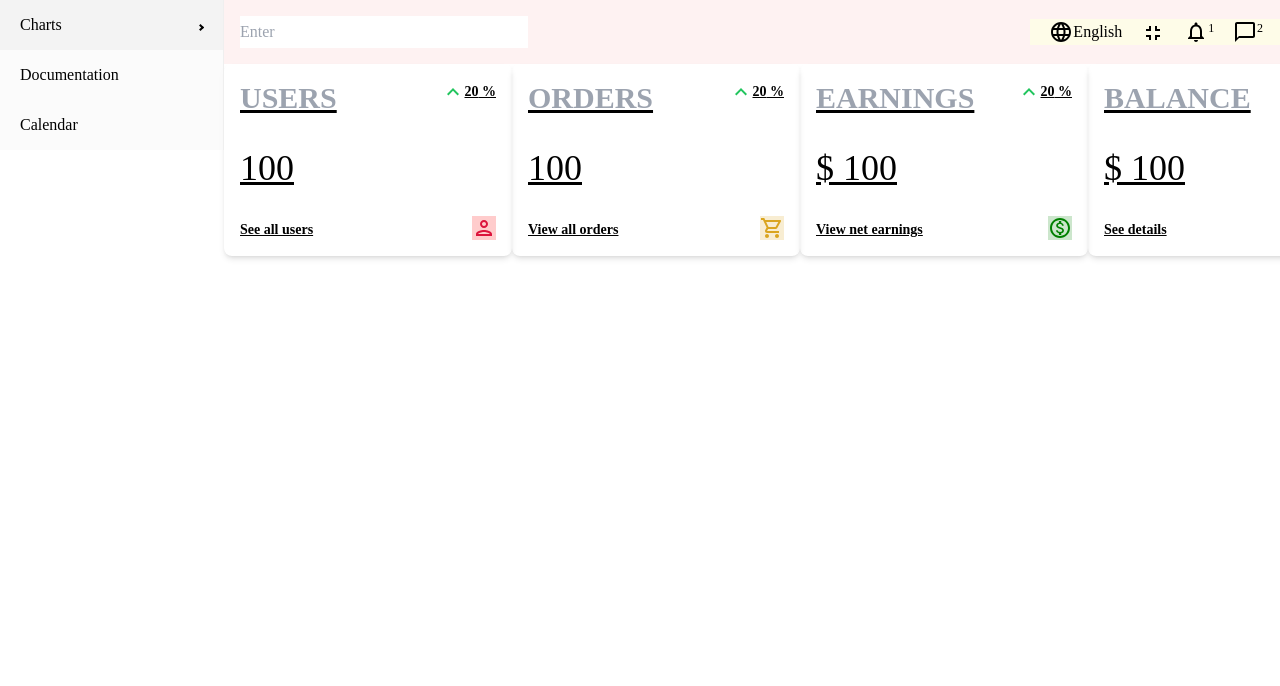
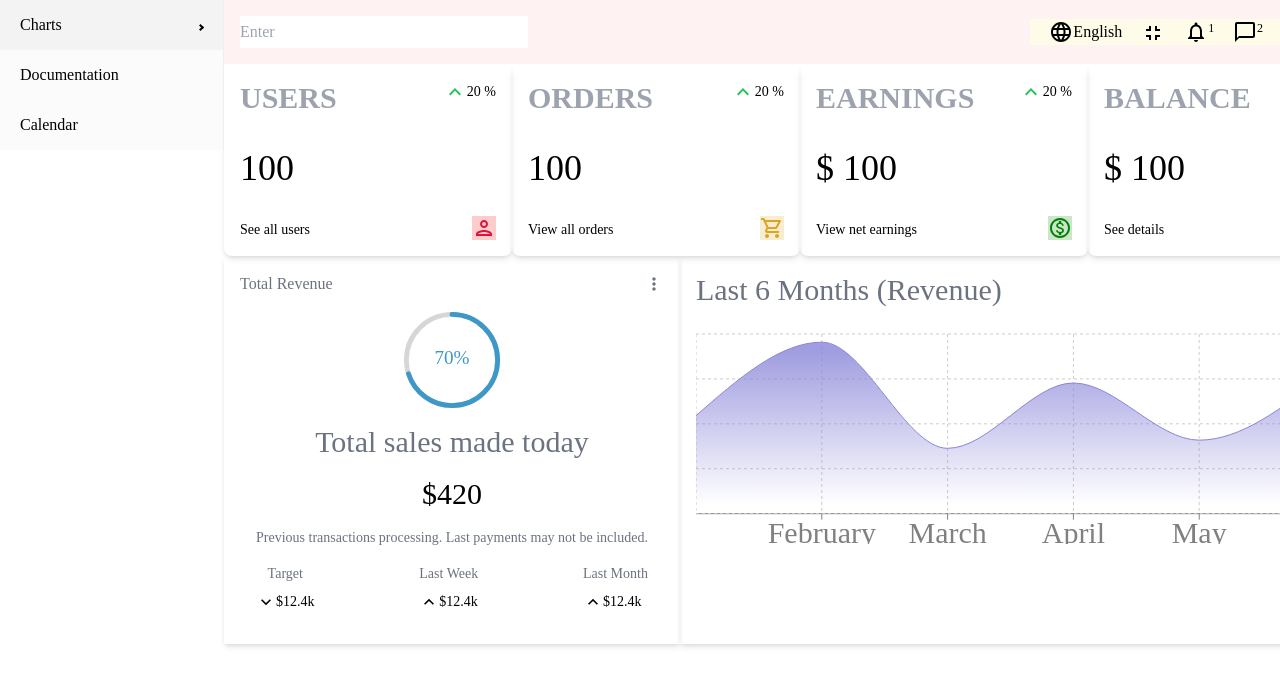
Before and after one commit to tautik/admin-react, a React (Vite) app: page / in a window 1280 px wide. Shown: the top 686 px of the page. Built offline with nearby package versions, Linux system fonts and the light colour scheme.

Commit message:
Added home feature and chart section

```diff
--- a/package.json
+++ b/package.json
@@ -13,9 +13,11 @@
     "@mui/icons-material": "^5.11.16",
     "formik": "^2.4.2",
     "react": "^18.2.0",
+    "react-circular-progressbar": "^2.1.0",
     "react-dom": "^18.2.0",
     "react-pro-sidebar": "^1.1.0-alpha.1",
     "react-router-dom": "^6.14.0",
+    "recharts": "^2.7.2",
     "yup": "^1.2.0"
   },
   "devDependencies": {
--- /dev/null
+++ b/src/components/chart/Chart.jsx
@@ -0,0 +1,53 @@
+import React from "react";
+import {
+  AreaChart,
+  Area,
+  XAxis,
+  CartesianGrid,
+  Tooltip,
+  ResponsiveContainer,
+} from "recharts";
+
+const data = [
+  { name: "January", Total: 1200 },
+  { name: "February", Total: 2100 },
+  { name: "March", Total: 800 },
+  { name: "April", Total: 1600 },
+  { name: "May", Total: 900 },
+  { name: "June", Total: 1700 },
+];
+
+const Chart = ({ aspect, title }) => {
+  return (
+    <div className="w-[60%]  shadow-md p-4 text-gray-500 justify-center">
+      <div className="title mb-4">{title}</div>
+      <ResponsiveContainer width="100%" aspect={aspect}>
+        <AreaChart
+          width={730}
+          height={250}
+          data={data}
+          margin={{ top: 10, right: 30, left: 0, bottom: 0 }}
+        >
+          <defs>
+            <linearGradient id="total" x1="0" y1="0" x2="0" y2="1">
+              <stop offset="5%" stopColor="#8884d8" stopOpacity={0.8} />
+              <stop offset="95%" stopColor="#8884d8" stopOpacity={0} />
+            </linearGradient>
+          </defs>
+          <XAxis dataKey="name" stroke="gray" />
+          <CartesianGrid strokeDasharray="3 3" className="chartGrid" />
+          <Tooltip />
+          <Area
+            type="monotone"
+            dataKey="Total"
+            stroke="#8884d8"
+            fillOpacity={1}
+            fill="url(#total)"
+          />
+        </AreaChart>
+      </ResponsiveContainer>
+    </div>
+  );
+};
+
+export default Chart;
--- /dev/null
+++ b/src/components/chart/index.js
@@ -0,0 +1,3 @@
+import Chart from "./Chart";
+
+export { Chart };
--- /dev/null
+++ b/src/components/feature/Featured.jsx
@@ -0,0 +1,52 @@
+import React from "react";
+import MoreVertIcon from "@mui/icons-material/MoreVert";
+import { CircularProgressbar } from "react-circular-progressbar";
+import "react-circular-progressbar/dist/styles.css";
+import KeyboardArrowDownIcon from "@mui/icons-material/KeyboardArrowDown";
+import KeyboardArrowUpOutlinedIcon from "@mui/icons-material/KeyboardArrowUpOutlined";
+
+const Featured = () => {
+  return (
+    <div className=" flex-2 shadow-md p-4">
+      <div className=" flex items-center justify-between text-gray-500">
+        <h1 className="title text-base font-medium">Total Revenue</h1>
+        <MoreVertIcon fontSize="small" />
+      </div>
+      <div className=" flex flex-col items-center justify-center gap-4 p-4">
+        <div className=" w-24 h-24">
+          <CircularProgressbar value={70} text={"70%"} strokeWidth={5} />
+        </div>
+        <p className=" font-medium text-gray-500">Total sales made today</p>
+        <p className=" text-3xl">$420</p>
+        <p className=" text-sm font-light text-gray-500">
+          Previous transactions processing. Last payments may not be included.
+        </p>
+        <div className=" w-full flex items-center justify-between">
+          <div className="item text-center">
+            <div className=" text-sm text-gray-500">Target</div>
+            <div className="itemesult positive flex items-center mt-2 text-sm">
+              <KeyboardArrowDownIcon fontSize="small" />
+              <div className="resultAmount">$12.4k</div>
+            </div>
+          </div>
+          <div className="item text-center">
+            <div className=" text-sm text-gray-500">Last Week</div>
+            <div className="itemResult positive flex items-center mt-2 text-sm">
+              <KeyboardArrowUpOutlinedIcon fontSize="small" />
+              <div className="resultAmount">$12.4k</div>
+            </div>
+          </div>
+          <div className="item text-center">
+            <div className=" text-sm text-gray-500">Last Month</div>
+            <div className="itemResult positive flex items-center mt-2 text-sm">
+              <KeyboardArrowUpOutlinedIcon fontSize="small" />
+              <div className="resultAmount">$12.4k</div>
+            </div>
+          </div>
+        </div>
+      </div>
+    </div>
+  );
+};
+
+export default Featured;
--- /dev/null
+++ b/src/components/feature/index.js
@@ -0,0 +1,3 @@
+import Featured from "./Featured";
+
+export { Featured };
--- a/src/pages/Home.jsx
+++ b/src/pages/Home.jsx
@@ -1,14 +1,22 @@
 import React from "react";
 import { Widget } from "../components/widget";
+import { Featured } from "../components/feature";
+import { Chart } from "../components/chart";
 
 const Home = () => {
   return (
-    <h1 className="text-3xl font-bold underline flex justify-around">
-      <Widget type="user" />
-      <Widget type="order" />
-      <Widget type="earning" />
-      <Widget type="balance" />
-    </h1>
+    <div className="text-3xl flex flex-col">
+      <div className="flex justify-around">
+        <Widget type="user" />
+        <Widget type="order" />
+        <Widget type="earning" />
+        <Widget type="balance" />
+      </div>
+      <div className="flex ">
+        <Featured />
+        <Chart title="Last 6 Months (Revenue)" aspect={3 / 1} />
+      </div>
+    </div>
   );
 };
 
```
Also changed, not shown: 1 other file (tests, documents, lock files or other folders).
